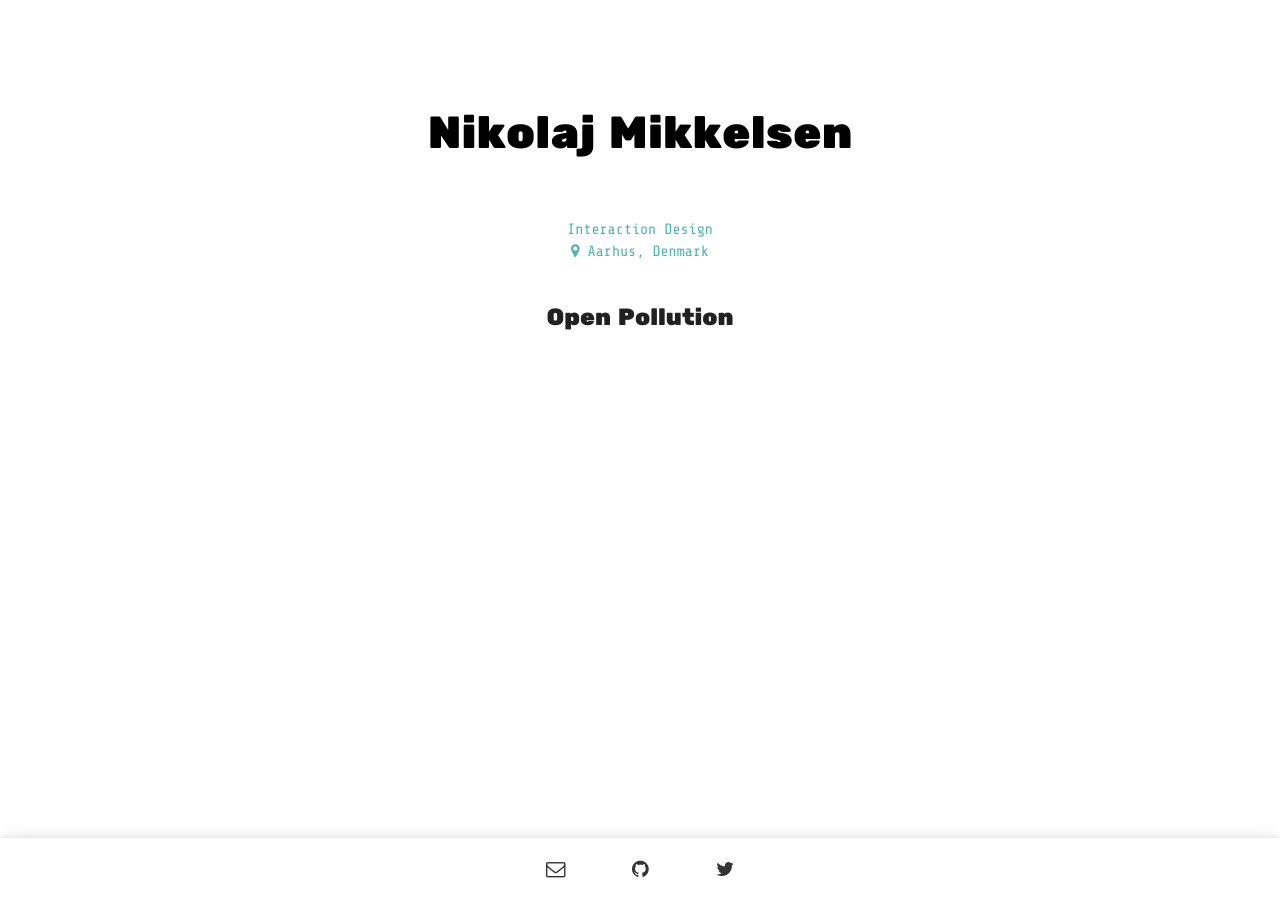
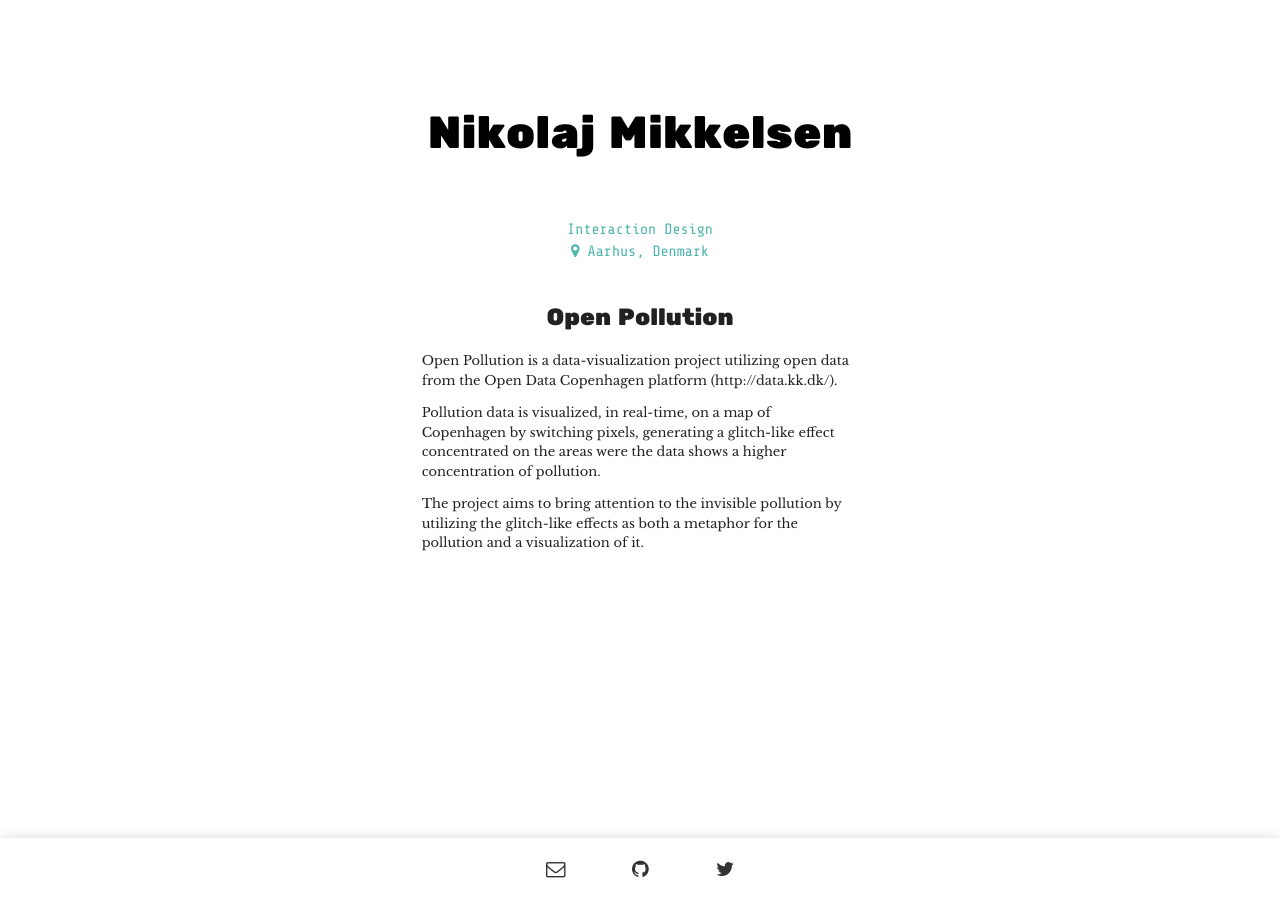
Before and after one commit to ncmikkelsen/ncmikkelsen.github.io, a Jekyll site: the page built from _projects/openpollution.md, in a window 1280 px wide. Built offline with Jekyll 4.4.1, drawn with Linux system fonts in a browser that asks for light colours.

Commit message:
Add content to open pollution project

```diff
--- a/_projects/openpollution.md
+++ b/_projects/openpollution.md
@@ -3,3 +3,8 @@ layout: project
 name: Open Pollution
 description:
 ---
+Open Pollution is a data-visualization project utilizing open data from the Open Data Copenhagen platform (http://data.kk.dk/).
+
+Pollution data is visualized, in real-time, on a map of Copenhagen by switching pixels, generating a glitch-like effect concentrated on the areas were the data shows a higher concentration of pollution.
+
+The project aims to bring attention to the invisible pollution by utilizing the glitch-like effects as both a metaphor for the pollution and a visualization of it.
```
